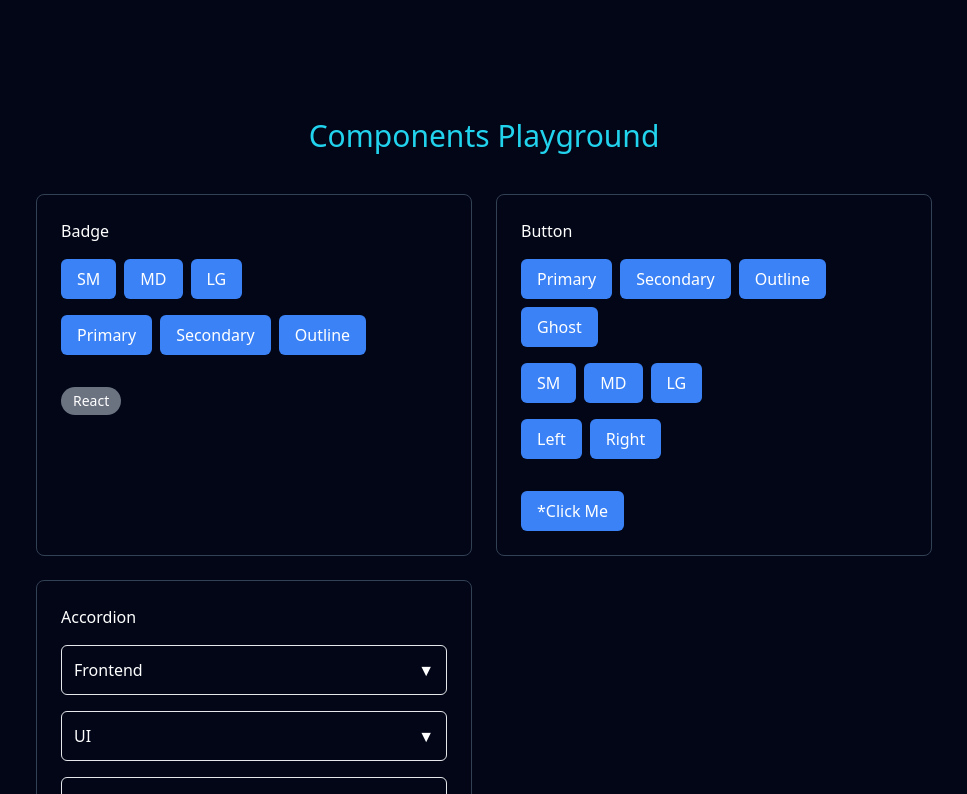
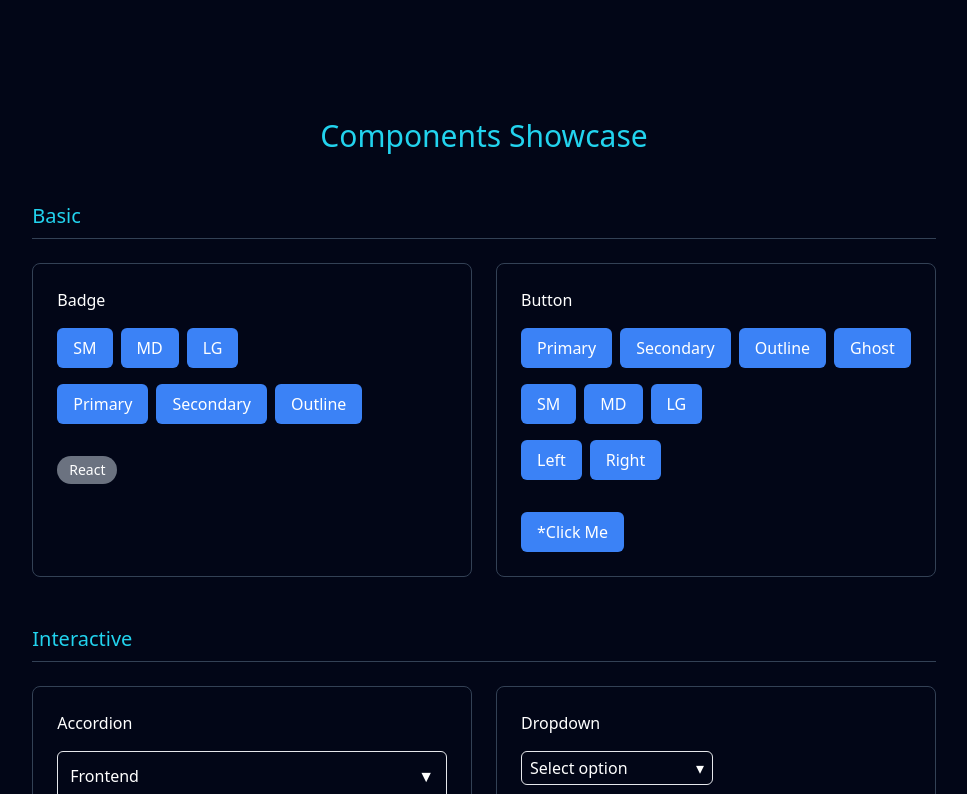
Before and after one commit to ghashghaei/my-portfolio, a Next.js app: page /de in a window 1280 px wide. Shown: the part 1126-1920 px from the top of the page, without its empty margins (156-1123 px from the left). Built offline with nearby package versions, Linux system fonts and the light colour scheme.

Commit message:
add showGroup and some changes in showcase

```diff
--- /dev/null
+++ b/app/components/sections/ShowcaseGroup.tsx
@@ -0,0 +1,16 @@
+type Props = {
+  title: string;
+  children: React.ReactNode;
+};
+
+export default function ShowcaseGroup({ title, children }: Props) {
+  return (
+    <div className="flex flex-col gap-6">
+      <h3 className="text-xl text-cyan-400 border-b border-slate-700 pb-2">
+        {title}
+      </h3>
+
+      <div className="grid md:grid-cols-2 gap-6">{children}</div>
+    </div>
+  );
+}
--- a/app/components/sections/ShowcaseSection.tsx
+++ b/app/components/sections/ShowcaseSection.tsx
@@ -1,21 +1,36 @@
 "use client";
+
+import ShowcaseGroup from "./ShowcaseGroup";
 
 import BadgeDemo from "./BadgeDemo";
 import ButtonDemo from "./ButtonDemo";
 import AccordionDemo from "./AccordionDemo";
+import TooltipDemo from "./TooltipDemo";
+import DropdownDemo from "./DropdownDemo";
 
 export default function ShowcaseSection() {
   return (
-    <div className="max-w-4xl mx-auto flex flex-col gap-10">
+    <div className="max-w-5xl mx-auto flex flex-col gap-12">
       <h2 className="text-3xl text-center text-cyan-400">
-        Components Playground
+        Components Showcase
       </h2>
 
-      <div className="grid md:grid-cols-2 gap-6">
+      {/* Basic */}
+      <ShowcaseGroup title="Basic">
         <BadgeDemo />
         <ButtonDemo />
+      </ShowcaseGroup>
+
+      {/* Interactive */}
+      <ShowcaseGroup title="Interactive">
         <AccordionDemo />
-      </div>
+        <DropdownDemo />
+      </ShowcaseGroup>
+
+      {/* Feedback */}
+      <ShowcaseGroup title="Feedback">
+        <TooltipDemo />
+      </ShowcaseGroup>
     </div>
   );
 }
```
